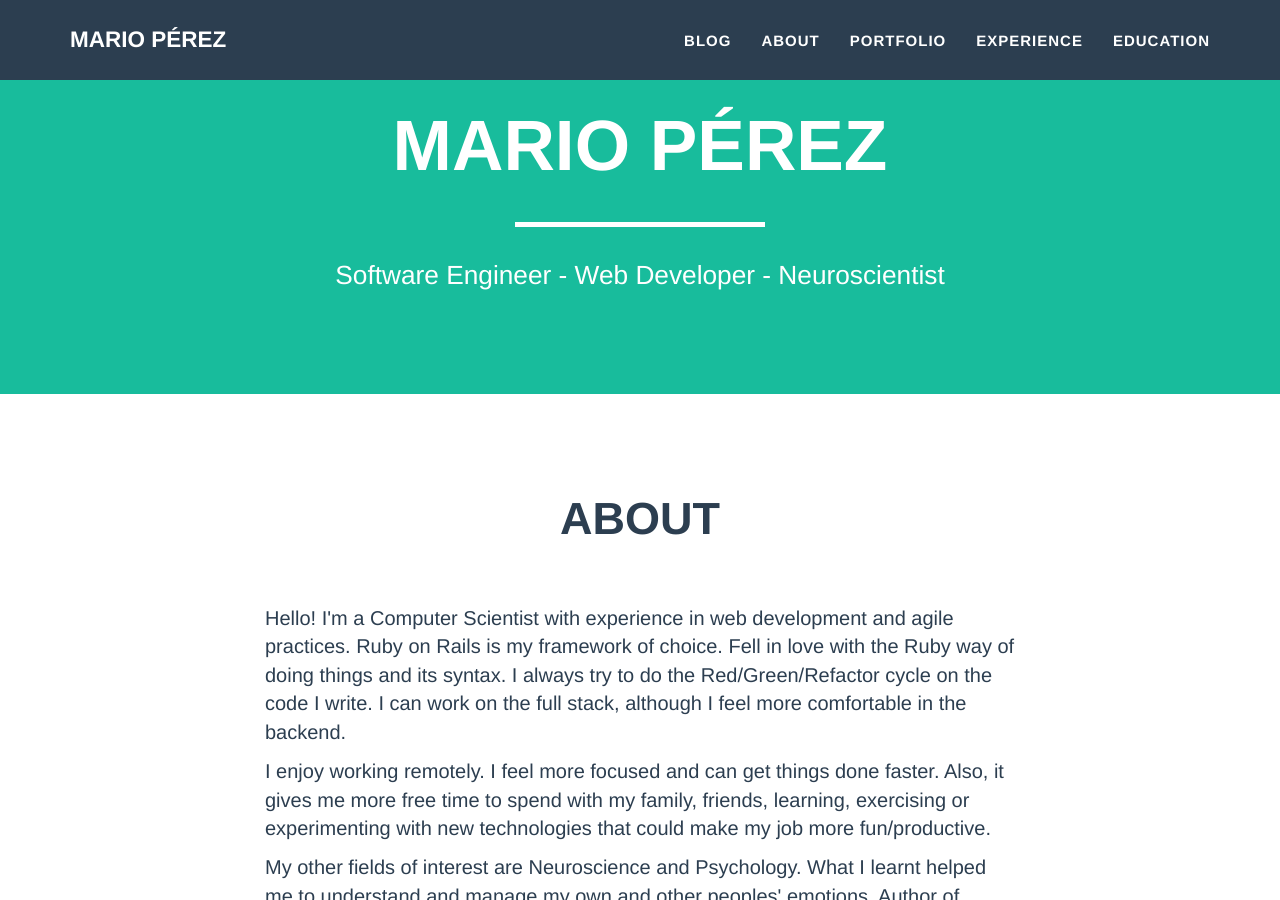
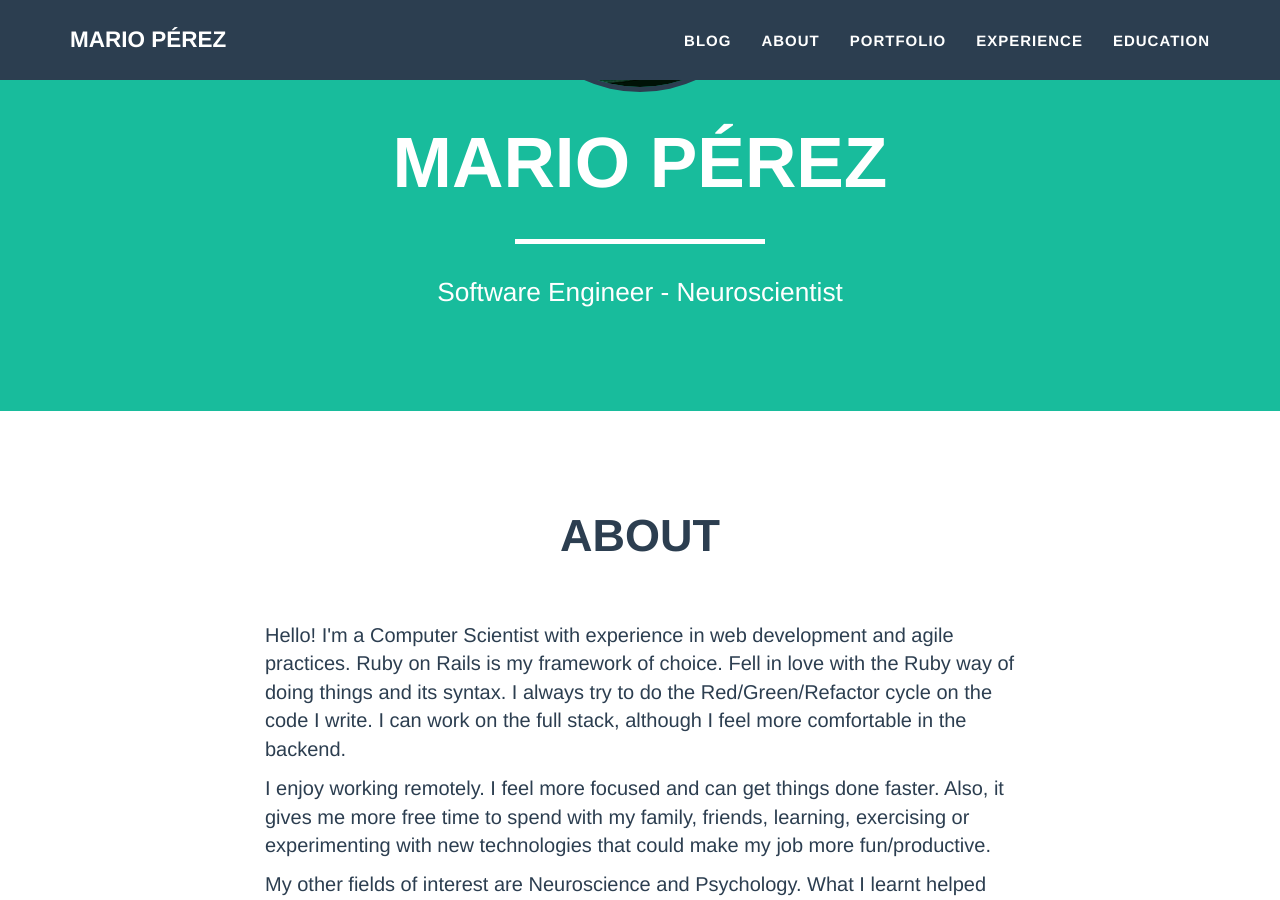
Before and after one commit to mapreal19/mapreal19.github.io, a Jekyll site: the page built from index.html, in a window 1280 px wide and 900 px high, scrolled down 453 px. Built offline with Jekyll 4.4.1, drawn with Linux system fonts in a browser that asks for light colours.

Commit message:
Updates profile pic

```diff
--- a/index.html
+++ b/index.html
@@ -10,7 +10,7 @@ layout: default
         <div class="intro-text">
           <span class="name">Mario Pérez</span>
           <hr class="star-light">
-          <span class="skills">Software Engineer - Web Developer - Neuroscientist</span>
+          <span class="skills">Software Engineer - Neuroscientist</span>
         </div>
       </div>
     </div>
```
Also changed, not shown: img/profile.png.
